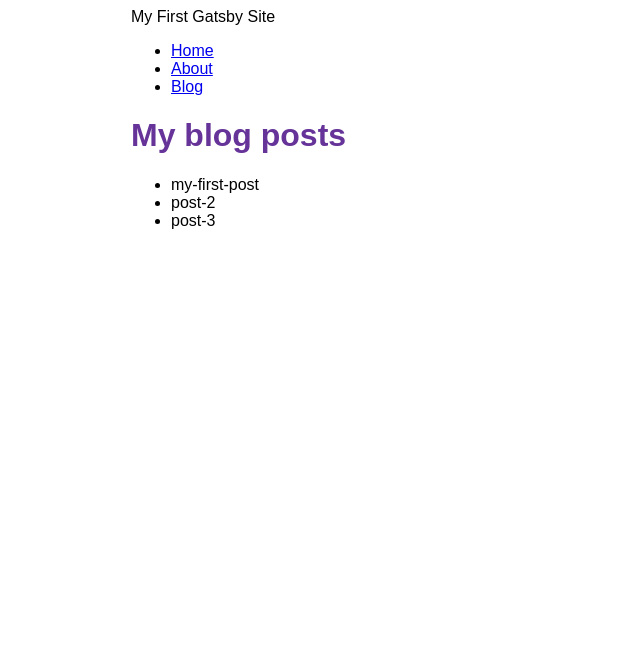
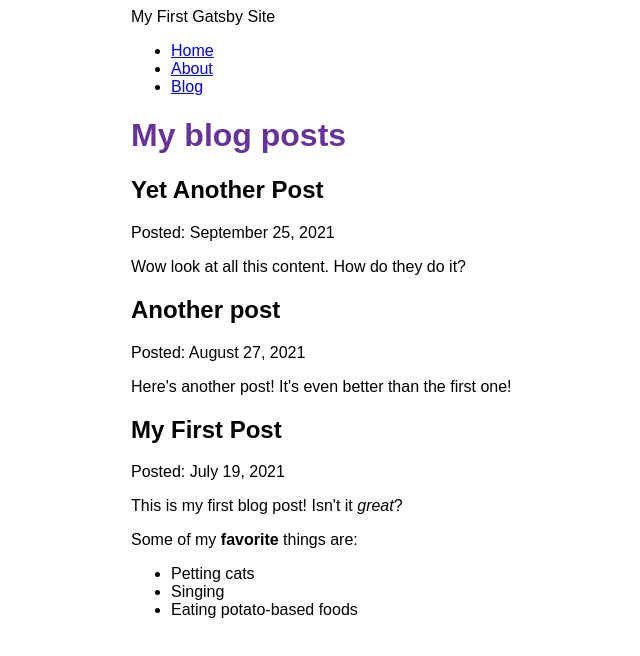
Before and after one commit to robermiranda/gatsby-course, a Gatsby site: page /blog in a window 1280 px wide. Shown: the whole page, without its empty margins (159-799 px from the left). Built offline with nearby package versions, Linux system fonts and the light colour scheme; Gatsby itself is replaced by a stand-in of ours.

Commit message:
Finished Gatsby Tutorial part 5

```diff
--- a/blog/my-first-post.mdx
+++ b/blog/my-first-post.mdx
@@ -0,0 +1,12 @@
+---
+title: "My First Post"
+date: "2021-07-19"
+---
+
+This is my first blog post! Isn't it *great*?
+
+Some of my **favorite** things are:
+
+* Petting cats
+* Singing
+* Eating potato-based foods
--- a/blog/post-2.mdx
+++ b/blog/post-2.mdx
@@ -0,0 +1,6 @@
+---
+title: "Another post"
+date: "2021-08-27"
+---
+
+Here's another post! It's even better than the first one!
--- a/blog/post-3.mdx
+++ b/blog/post-3.mdx
@@ -0,0 +1,6 @@
+---
+title: "Yet Another Post"
+date: "2021-09-25"
+---
+
+Wow look at all this content. How do they do it?
--- a/gatsby-config.js
+++ b/gatsby-config.js
@@ -12,6 +12,7 @@
         name: 'blog',
         path: `${__dirname}/blog`
       }
-    }
+    },
+    "gatsby-plugin-mdx"
   ],
 };
--- a/package.json
+++ b/package.json
@@ -15,8 +15,11 @@
     "clean": "gatsby clean"
   },
   "dependencies": {
+    "@mdx-js/mdx": "^1.6.22",
+    "@mdx-js/react": "^1.6.22",
     "gatsby": "^4.2.0",
     "gatsby-plugin-image": "^2.2.0",
+    "gatsby-plugin-mdx": "^3.2.0",
     "gatsby-plugin-sharp": "^4.2.0",
     "gatsby-source-filesystem": "^4.2.0",
     "react": "^17.0.1",
--- a/src/pages/blog.js
+++ b/src/pages/blog.js
@@ -1,32 +1,41 @@
 import * as React from 'react'
 import Layout from '../components/layout';
+import { MDXRenderer } from 'gatsby-plugin-mdx';
 import { graphql } from 'gatsby';
 
 
 const BlogPage = ({ data }) => {
     return (
         <Layout pageTitle="My blog posts">
-            <ul>
-                {
-                    data.allFile.nodes.map(node => (
-                        <li key={node.name}>
-                            {node.name}
-                        </li>
-                    ))
-                }
-            </ul>
+            {
+                data.allMdx.nodes.map((node) => (
+                    <article key={node.id}>
+                        <h2>{node.frontmatter.title}</h2>
+                        <p>Posted: {node.frontmatter.date}</p>
+                        <MDXRenderer>
+                            {node.body}
+                        </MDXRenderer>
+                    </article>
+                ))
+            }
         </Layout>
     );
 }
 
+
 export const query = graphql`
     query {
-        allFile(filter: {sourceInstanceName: {eq: "blog"}}) {
-            nodes {
-                name
+        allMdx(sort: {fields: frontmatter___date, order: DESC}) {
+          nodes {
+            frontmatter {
+              date(formatString: "MMMM D, YYYY")
+              title
             }
+            id
+            body
+          }
         }
-    }
-`;
+      }`;
+
 
 export default BlogPage;
```
Also changed, not shown: 1 other file.
